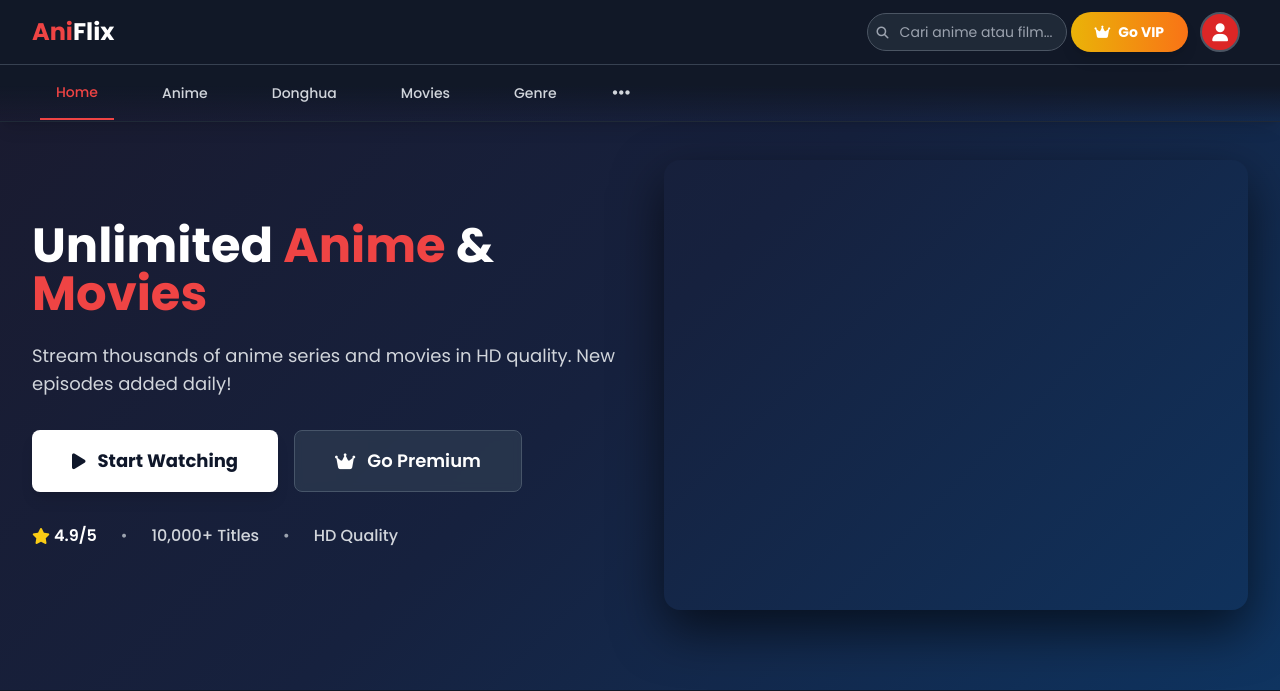
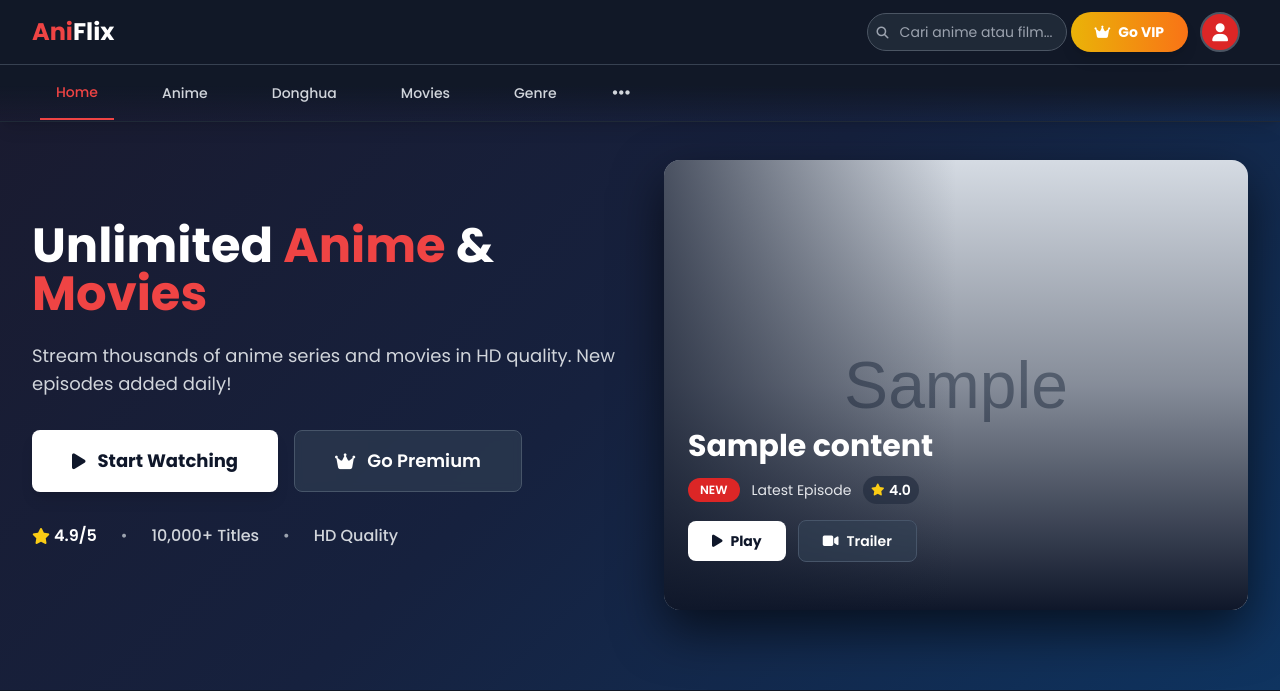
Before and after one commit to rahmangunawans/Test18, a Flask app: page / in a window 1280 px wide. Shown: the top 691 px of the page. Run offline with Flask 3, Linux system fonts and the light colour scheme; tables that the repository leaves empty hold one stand-in row (values such as "Sample post"); grey boxes marked "Sample" are stand-in pictures; some libraries are stand-ins or nearby versions.

Commit message:
Show all featured content in the main home carousel display
Modify the main page to display all featured content and add postgresql.

Replit-Commit-Author: Agent
Replit-Commit-Session-Id: 4fdb2bca-7054-46a8-9506-a36a8cb6ac05
Replit-Commit-Checkpoint-Type: full_checkpoint
Replit-Commit-Screenshot-Url: https://storage.googleapis.com/screenshot-production-us-central1/ca46ff25-f2ab-4977-94ef-b3ed36ec3e87/4fdb2bca-7054-46a8-9506-a36a8cb6ac05/LETUqaQ

```diff
--- a/app.py
+++ b/app.py
@@ -271,22 +271,23 @@ def check_maintenance_mode():
 @app.route('/')
 def index():
     from models import Content
-    featured_content = Content.query.filter_by(is_featured=True).filter_by(content_type='anime').limit(6).all()
+    # Hero carousel - shows all featured content (anime, movies, donghua)
+    featured_content = Content.query.filter_by(is_featured=True).limit(6).all()
     latest_content = Content.query.order_by(Content.created_at.desc()).limit(8).all()
     popular_content = Content.query.order_by(Content.rating.desc()).limit(8).all()
 
-    # Get featured donghua (Chinese anime)
+    # Separate featured content by type for specific sections
+    featured_anime = Content.query.filter_by(is_featured=True).filter_by(content_type='anime').limit(6).all()
     featured_donghua = Content.query.filter_by(is_featured=True).filter_by(content_type='donghua').limit(6).all()
-
-    # Get featured movies
     featured_movies = Content.query.filter_by(is_featured=True).filter_by(content_type='movie').limit(6).all()
 
     return render_template('index.html',
-                         featured_content=featured_content,
+                         featured_content=featured_content,  # For hero carousel
                          latest_content=latest_content,
                          popular_content=popular_content,
-                         featured_donghua=featured_donghua,
-                         featured_movies=featured_movies)
+                         featured_anime=featured_anime,      # For Featured Anime section
+                         featured_donghua=featured_donghua,  # For Featured Donghua section
+                         featured_movies=featured_movies)    # For Featured Movies section
 
 @app.route('/dashboard')
 @login_required
--- a/templates/index.html
+++ b/templates/index.html
@@ -115,7 +115,7 @@
     </section>
 
     <!-- Featured Anime -->
-    {% if featured_content %}
+    {% if featured_anime %}
     <section class="py-12 bg-gray-900">
         <div class="max-w-7xl mx-auto px-4 sm:px-6 lg:px-8">
             <div class="flex items-center justify-between mb-8">
@@ -127,7 +127,7 @@
 
             <div class="relative">
                 <div class="carousel flex overflow-x-auto space-x-6 pb-6 scrollbar-hide">
-                    {% for content in featured_content %}
+                    {% for content in featured_anime %}
                     <div class="carousel-item w-48 flex-shrink-0">
                         <div
                             class="bg-gray-800 rounded-lg overflow-hidden shadow-lg transition-all duration-300 card-hover">
```
Also changed, not shown: 1 other file.
